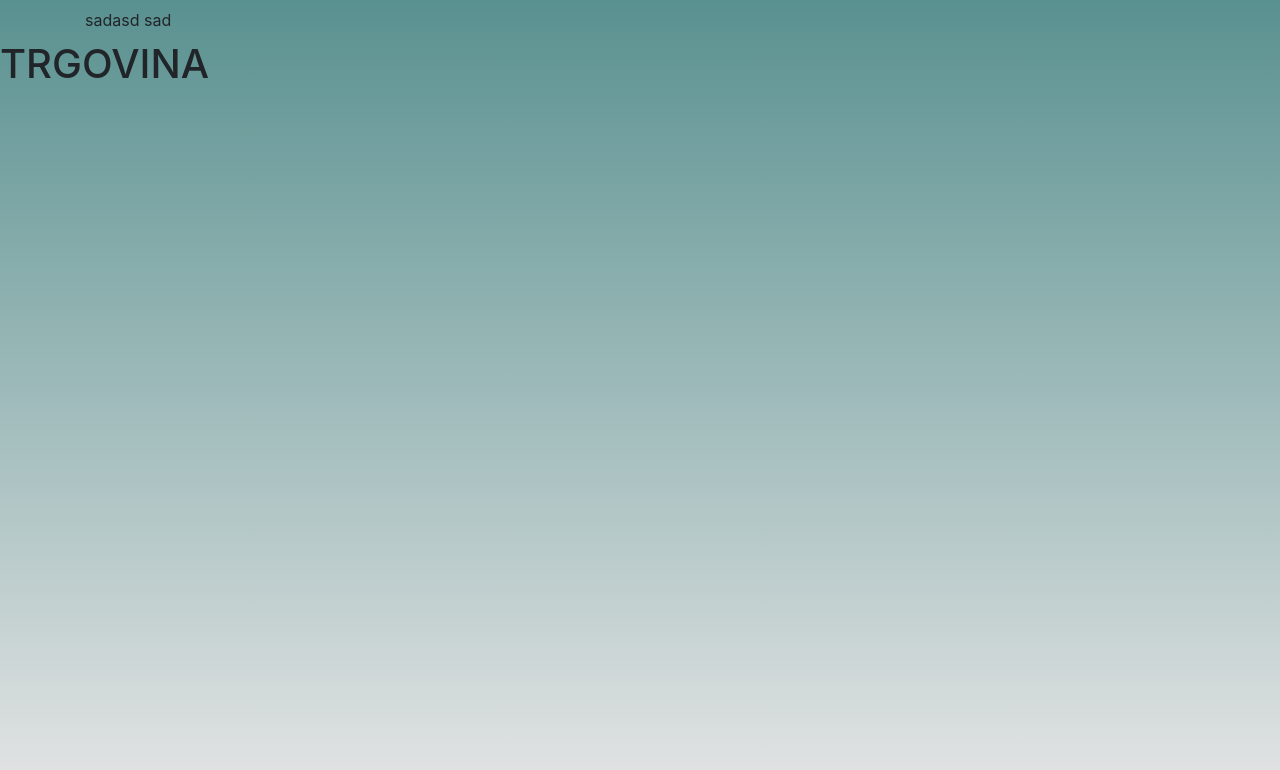
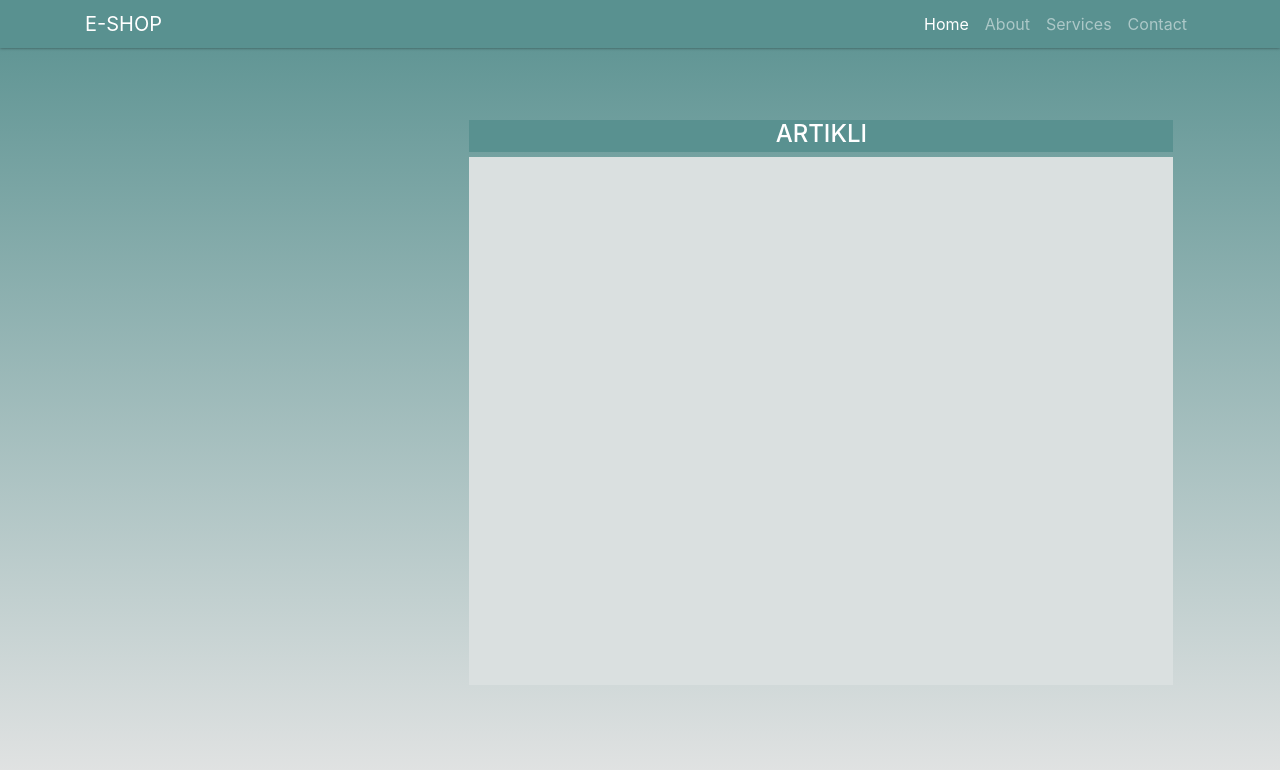
Before and after one commit to mihajanstrehovec/EP-seminarska-naloga, a PHP site: page /index.php/trgovina in a window 1280 px wide. Shown: the top 770 px of the page. Run offline with PHP 8.4, Linux system fonts and the light colour scheme; data that the repository does not hold is empty.

Commit message:
prikazovanje artiklov na strani trgovina

```diff
--- a/e-shop/controller/eshopController.php
+++ b/e-shop/controller/eshopController.php
@@ -17,12 +17,12 @@ class eshopController {
 
         if (self::checkValues($data)) {
             echo ViewHelper::render("view/layout.php", "view/book-detail.php", [
-                #"book" => BookDB::get($data)
+                "Artikli" => eshopDB::getAll()
             ]);
 
         } else {
             echo ViewHelper::render("view/layout.php", "view/trgovina.php", [
-                #"books" => BookDB::getAll()
+                "Artikli" => eshopDB::getAll()
             ]);
         }
     }
@@ -41,7 +41,7 @@ class eshopController {
 
         if (self::checkValues($data)) {
             $id = eshopDB::insert($data);
-            echo ViewHelper::redirect(BASE_URL. ""/*. "books?id=" . $id*/);
+            echo ViewHelper::redirect(BASE_URL. "/artikel/dodaj"/*. "books?id=" . $id*/);
         } else {
             echo ("ne radi");
         }
--- a/e-shop/model/eshopDB.php
+++ b/e-shop/model/eshopDB.php
@@ -34,9 +34,9 @@ class eshopDB extends AbstractDB {
     }
 
     public static function getAll() {
-        return parent::query("SELECT id, author, title, price, year, description"
-                        . " FROM book"
-                        . " ORDER BY id ASC");
+        return parent::query("SELECT idArtikla, imeArtikla, cenaArtikla, opisArtikla, zalogaArtikla"
+                        . " FROM Artikel"
+                        . " ORDER BY idArtikla ASC");
     }
 
 }
--- a/e-shop/static/css/mainStyle.css
+++ b/e-shop/static/css/mainStyle.css
@@ -14,3 +14,14 @@ body{
     background: linear-gradient(180deg, rgba(89,145,144,1) 0%, rgba(229,229,229,1) 100%);
     min-height: 100vh;
 }
+
+nav{
+    background: rgb(89,145,144);
+    box-shadow: 0px 0px 3px rgba(0,0,0,0.5);
+    height: 6vh;
+    margin-bottom: 2vh;
+}
+
+h1{
+    color: whitesmoke;
+}
--- /dev/null
+++ b/e-shop/static/css/trgovinaStyle.css
@@ -0,0 +1,42 @@
+/*
+To change this license header, choose License Headers in Project Properties.
+To change this template file, choose Tools | Templates
+and open the template in the editor.
+*/
+/*
+    Created on : Dec 4, 2020, 9:43:42 PM
+    Author     : ep
+*/
+
+.itemList{
+    width: 55vw;
+    height: 66vh;
+    background: rgb(218,224,224);
+    float: right;
+    margin-top: 0.6vh;
+
+}
+
+.title{
+    width: 55vw;
+    background-color: rgba(89,145,144,1);
+    height: 4vh;
+    float: right;
+    margin-top: 7vh;
+    color: white;
+}
+
+h3{
+    color:whitesmoke;
+}
+
+
+.item{
+    width: 140px;
+    height: 200px;
+    background-color: #93b5b4;
+    display: inline-block !important;
+    float: none !important;
+    margin: 20px;
+
+}
--- a/e-shop/view/layout.php
+++ b/e-shop/view/layout.php
@@ -3,21 +3,40 @@ require_once 'db_files/db_artikel.php';
 ?>
 <link rel="stylesheet" href="https://cdn.jsdelivr.net/npm/bootstrap@4.5.3/dist/css/bootstrap.min.css" integrity="sha384-TX8t27EcRE3e/ihU7zmQxVncDAy5uIKz4rEkgIXeMed4M0jlfIDPvg6uqKI2xXr2" crossorigin="anonymous">
 <link rel ="stylesheet" href ="<?= CSS_URL . "mainStyle.css" ?>">
+<link rel ="stylesheet" href ="<?= CSS_URL . "trgovinaStyle.css" ?>">
 
 
-<nav class="navbar navbar-default navbar-fixed-top">
+<nav class="navbar navbar-expand-lg navbar-dark static-top">
   <div class="container">
-    sadasd sad
+    <a class="navbar-brand" href="#">
+          E-SHOP
+        </a>
+    <button class="navbar-toggler" type="button" data-toggle="collapse" data-target="#navbarResponsive" aria-controls="navbarResponsive" aria-expanded="false" aria-label="Toggle navigation">
+          <span class="navbar-toggler-icon"></span>
+        </button>
+    <div class="collapse navbar-collapse" id="navbarResponsive">
+      <ul class="navbar-nav ml-auto">
+        <li class="nav-item active">
+          <a class="nav-link" href="#">Home
+                <span class="sr-only">(current)</span>
+              </a>
+        </li>
+        <li class="nav-item">
+          <a class="nav-link" href="#">About</a>
+        </li>
+        <li class="nav-item">
+          <a class="nav-link" href="#">Services</a>
+        </li>
+        <li class="nav-item">
+          <a class="nav-link" href="#">Contact</a>
+        </li>
+      </ul>
+    </div>
   </div>
 </nav>
-        <?php
-        // put your code here
-        ?>
 
 
 
-
-       <!-- Button trigger modal -->
 
 
 
--- a/e-shop/view/trgovina.php
+++ b/e-shop/view/trgovina.php
@@ -1,10 +1,25 @@
 <?php
 require_once 'db_files/db_artikel.php';
 ?>
-<link rel="stylesheet" href="https://cdn.jsdelivr.net/npm/bootstrap@4.5.3/dist/css/bootstrap.min.css" integrity="sha384-TX8t27EcRE3e/ihU7zmQxVncDAy5uIKz4rEkgIXeMed4M0jlfIDPvg6uqKI2xXr2" crossorigin="anonymous">
-<link rel ="stylesheet" href ="<?= CSS_URL . "mainStyle.css" ?>">
+
 
         <?php
         // put your code here
         ?>
-        <h1>TRGOVINA</h1>
+
+<div class ="row no-gutters justify-content-center">
+    <div class ="col-lg-10" align ="center">
+        <div class ="title" align ="center">
+            <h4>ARTIKLI</h4>
+        </div>
+        <div class ="overflow-auto itemList" >
+
+        <?php foreach ($Artikli as $Artikel): ?>
+                <div class ="item" >
+        	<?= $Artikel["imeArtikla"] ?> <?= $Artikel["cenaArtikla"] ?>
+                </div>
+
+        <?php endforeach; ?>
+        </div>
+    </div>
+</div
```
